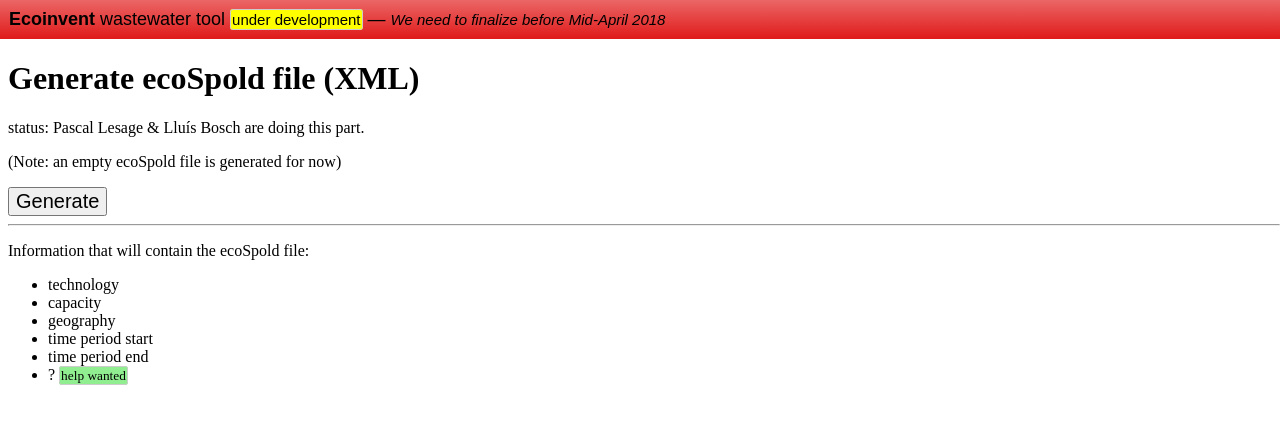
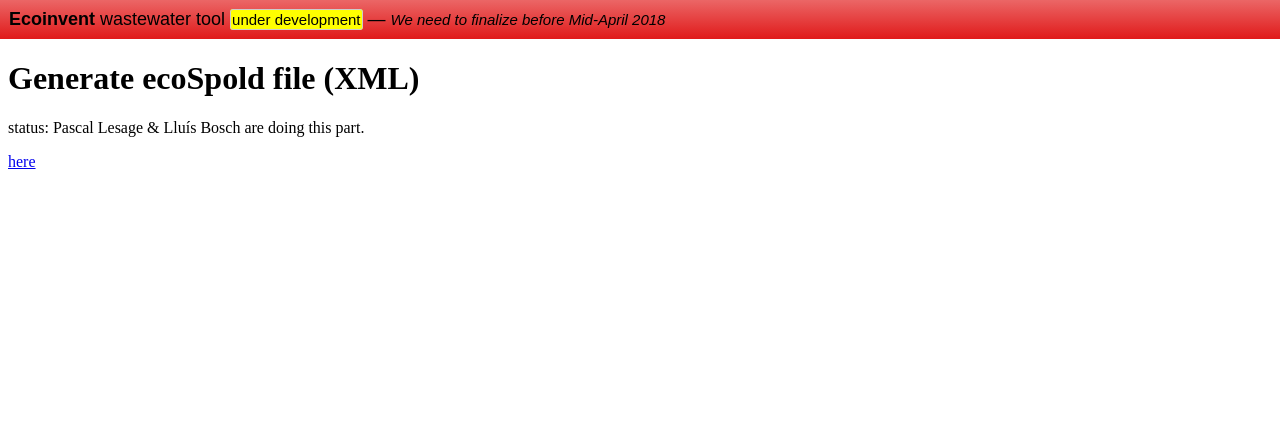
Before and after one commit to AnnaValls/ecoinvent, a PHP site: page /ecospold.php in a window 1280 px wide. Shown: the top 424 px of the page. Run offline with PHP 8.4, Linux system fonts and the light colour scheme.

Commit message:
removing old files unused

```diff
--- a/createEcospold.js
+++ /dev/null
@@ -1,35 +0,0 @@
-function createEcospold()
-{
-	/*
-		pascal meeting notes for ecospold creation
-		------------------------------------------
-
-		fields "default value":
-			- xml:lang    "en"
-
-		# Mandatory values fixed to None (will not show in the rendered template)
-		empty_fields=[
-			'parentActivityId',
-			'parentActivityContextId',
-			'energyValues',
-			'masterAllocationPropertyId',
-			'masterAllocationPropertyIdOverwrittenByChild',
-			'activityNameContextId', 'geographyContextId',
-			'macroEconomicScenarioContextId',
-			'macroEconomicScenarioContextId',
-			'originalActivityDataset',
-			'macroEconomicScenarioComment',
-		]
-	*/
-
-	window.location='empty.spold';
-	return;
-
-	var ecospold="<ecospold></ecospold>";
-
-	//generate file and download
-	var a=document.createElement('a');
-	a.href="data:text/xml;charset=utf-8,"+ecospold;
-	a.download="ecospold.xml";
-	a.click();
-}
--- a/ecospold.php
+++ b/ecospold.php
@@ -12,22 +12,4 @@
   status: Pascal Lesage &amp; Lluís Bosch are doing this part.
 </p>
 
-<p>(Note: an empty ecoSpold file is generated for now)</p>
-
-<button style=font-size:20px onclick="createEcospold()">
-	Generate
-</button>
-
-<hr>
-
-<p>
-	Information that will contain the ecoSpold file:
-	<ul>
-		<li>technology
-		<li>capacity
-		<li>geography
-		<li>time period start
-		<li>time period end
-    <li>? <issue class=help_wanted></issue>
-	</ul>
-</p>
+<a href='ecospold'>here</a>
--- a/index.php
+++ b/index.php
@@ -35,7 +35,7 @@
           <li><a href="n-wwtp.php">Create multiple plants</a>
           <li><a href="reference_data.php">Average influents by country ("Reference data")</a>
         </ul>
-      <li><a href=ecospold.php>Generate output file (ecospold format)</a>
+      <li><a href=ecospold.php>Generate ecospold inventory file</a>
     </ol>
   </div><hr>
 
```
Also changed, not shown: 1 other file.
